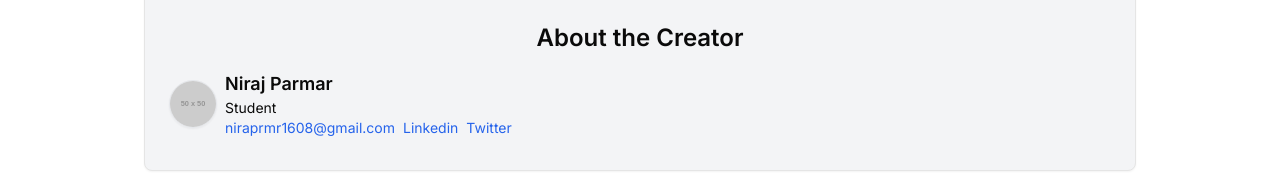
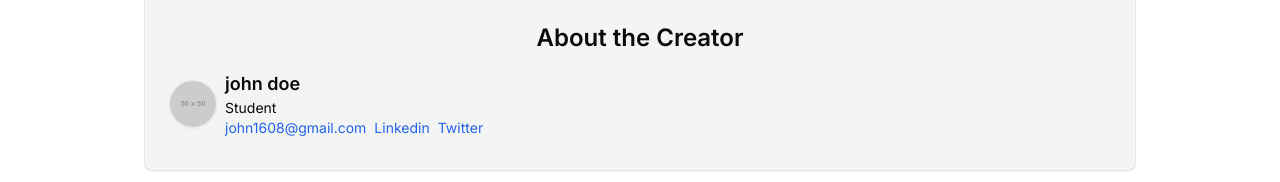
Before and after one commit to Niraj1608/prepAI, a Next.js app: page /dashboard/about in a window 1280 px wide. Shown: the part 615-797 px from the top of the page. Built offline with nearby package versions, Linux system fonts and the light colour scheme.

Commit message:
Update page.jsx

```diff
--- a/app/dashboard/about/page.jsx
+++ b/app/dashboard/about/page.jsx
@@ -23,16 +23,16 @@ function AboutPage() {
           className="w-12 h-12 rounded-full mr-2 border border-gray-200 shadow-sm" // Added border and shadow styles
         />
         <div className="flex-grow items-center">  {/* Added flex-grow to expand content */}
-          <h3 className="text-lg font-semibold">Niraj Parmar</h3>
+          <h3 className="text-lg font-semibold">john doe</h3>
           <p className="text-sm">Student</p>
           <p className="text-sm flex items-center space-x-2">  {/* Added flex styles for social links */}
-            <a href="mailto:nirajprmr1608@gmail.com" className="text-blue-600 hover:text-blue-800">
-              niraprmr1608@gmail.com
+            <a href="mailto:john1608@gmail.com" className="text-blue-600 hover:text-blue-800">
+              john1608@gmail.com
             </a>
             <a href="https://www.linkedin.com/in//" className="text-blue-600 hover:text-blue-800">
             Linkedin
             </a>
-            <a href="https://twitter.com/_niraj16" className="text-blue-600 hover:text-blue-800 ">
+            <a href="https://twitter.com" className="text-blue-600 hover:text-blue-800 ">
               Twitter
             </a>
           </p>
```
